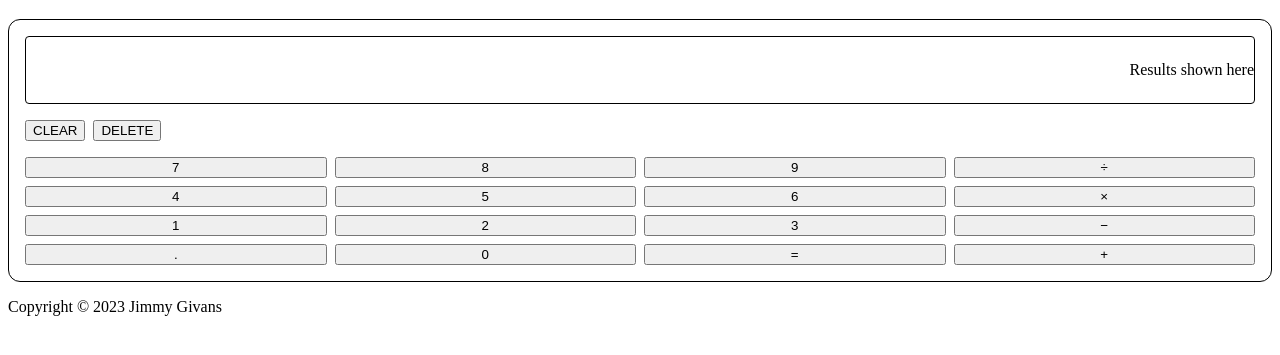
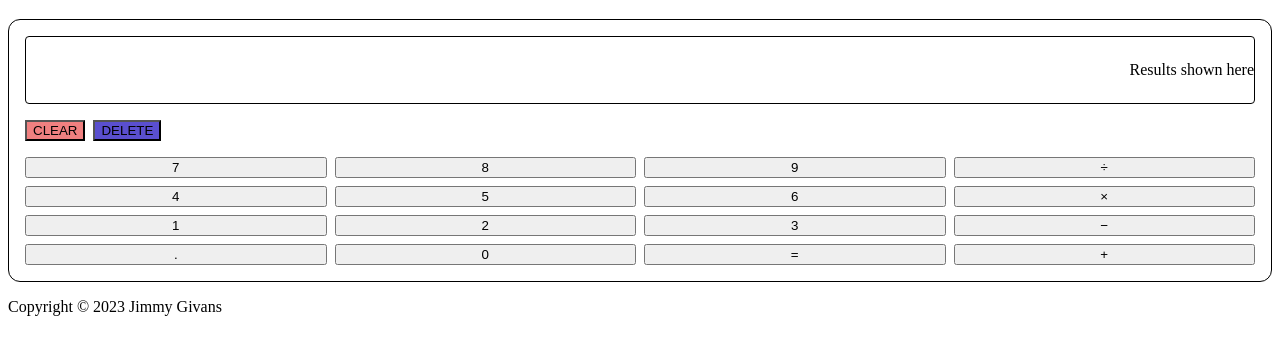
Before and after one commit to Ja-Uyoma/Calculator, a plain HTML site: page index.html in a window 1280 px wide. Shown: the part 61-416 px from the top of the page. Drawn offline with Linux system fonts and the light colour scheme.

Commit message:
Add a background colour to the buttons in div.flex
- Set the background colour of the first button to #F08080
- Set the background colour of the second button to #5A4FCF

```diff
--- a/styles/index.css
+++ b/styles/index.css
@@ -39,6 +39,14 @@ div.flex > button {
     text-transform: uppercase;
 }
 
+div.flex > button:first-child {
+    background-color: #F08080;
+}
+
+div.flex > button:last-child {
+    background-color: #5A4FCF;
+}
+
 div.grid {
     display: grid;
     grid-template-columns: 1fr 1fr 1fr 1fr;
```
